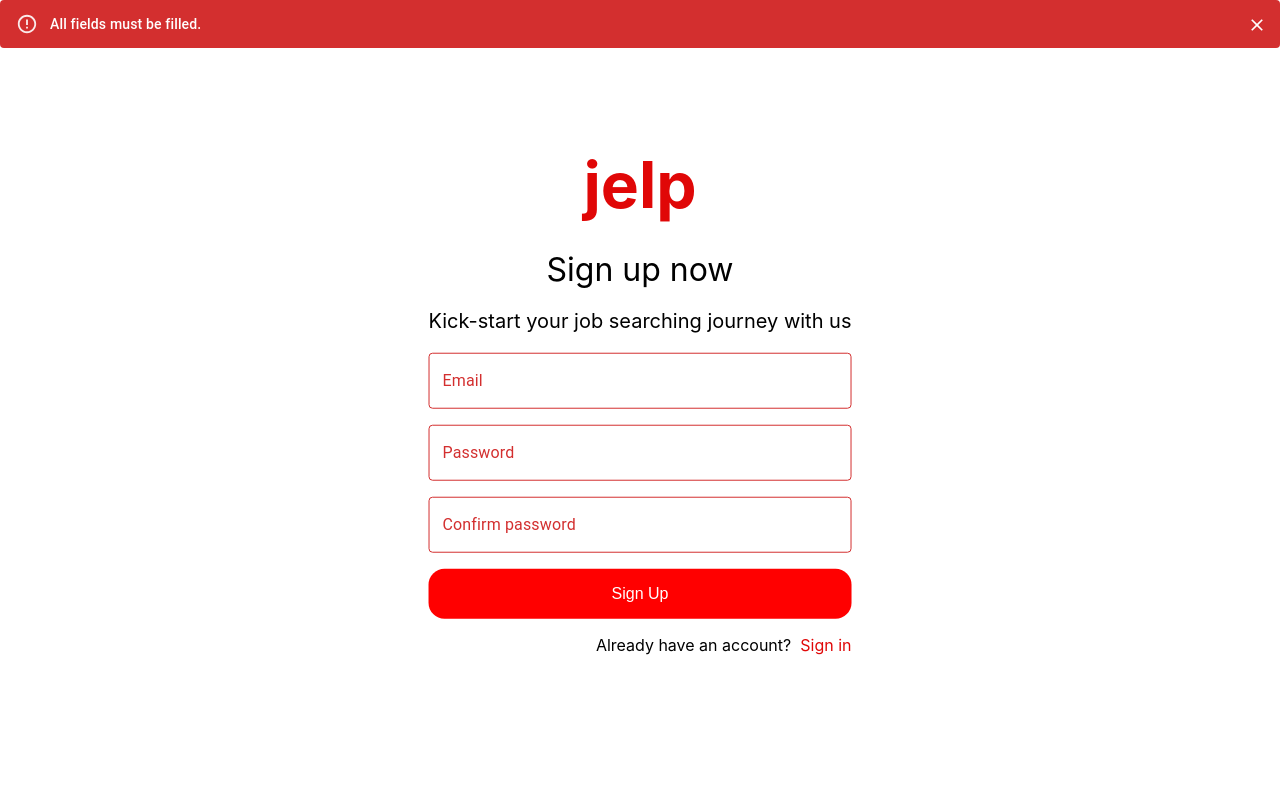
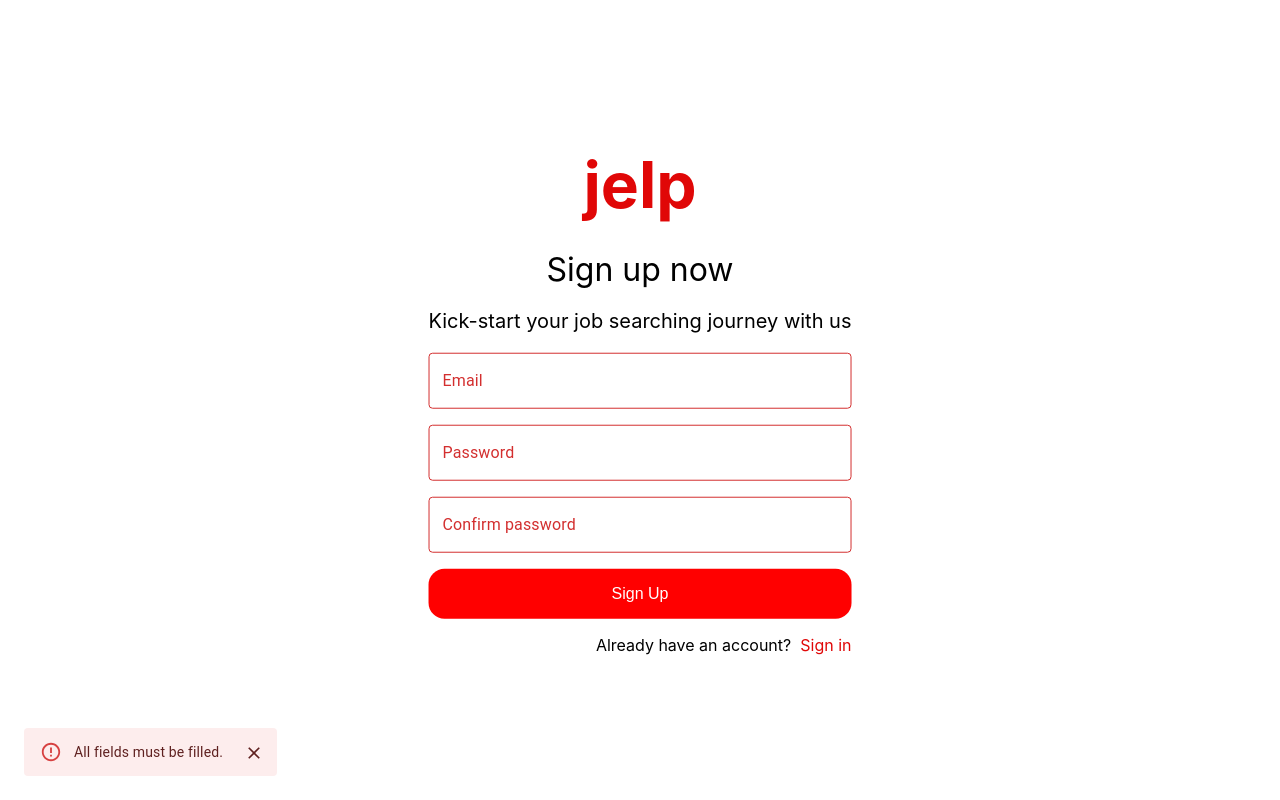
Before and after one commit to casio987/jelp, a React (Create React App) app in the folder client/: page /signup in a window 1280 px wide. Both pictures are taken after a click on the button "Sign Up". Built offline with nearby package versions, Linux system fonts and the light colour scheme.

Commit message:
feat(frontend): implement error popup component

```diff
--- /dev/null
+++ b/client/src/components/Popup/Popup.tsx
@@ -0,0 +1,18 @@
+import { Snackbar, Alert } from '@mui/material';
+
+type ErrorPopupProps = {
+  isOpen: boolean;
+  popupMessage: string;
+  type: "error" | "success";
+  handleClose: () => void;
+}
+
+const ErrorPopup = ({ isOpen, handleClose, popupMessage, type }: ErrorPopupProps) => {
+  return (
+    <Snackbar open={isOpen} autoHideDuration={5000} onClose={handleClose}>
+      <Alert onClose={handleClose} severity={type}>{popupMessage}</Alert>
+    </Snackbar>
+  );
+};
+
+export default ErrorPopup;
--- a/client/src/pages/LoginPage/LoginPage.tsx
+++ b/client/src/pages/LoginPage/LoginPage.tsx
@@ -1,8 +1,8 @@
-import { Alert } from "@mui/material";
 import { useState } from "react";
 import { useNavigate } from "react-router-dom";
 import { postLogin } from "../../api/auth";
-import { InputField, LoginPageContainer, LogoText, SubText, LoginButton, RedirectLink } from "./style";
+import ErrorPopup from "../../components/Popup/Popup";
+import { InputField, LoginPageContainer, LogoText, SubText, LoginButton, RedirectLink, MainContainer } from "./style";
 
 const LoginPage = () => {
   const navigate = useNavigate();
@@ -30,15 +30,14 @@ const LoginPage = () => {
   }
 
   return (
-    <>
-      {error !== ""
-        ? (
-          <Alert variant="filled" severity="error" onClose={() => setError("")}>
-            {error}
-          </Alert>
-        ) : null
-      }
-      <LoginPageContainer>
+    <LoginPageContainer>
+      <ErrorPopup
+        isOpen={error !== ""}
+        popupMessage={error}
+        handleClose={() => setError("")}
+        type="error"
+      />
+      <MainContainer>
         <LogoText onClick={() => navigate('/')}>jelp</LogoText>
         <SubText>
           Sign in to&nbsp;
@@ -56,8 +55,8 @@ const LoginPage = () => {
             Sign up
           </RedirectLink>
         </span>
-      </LoginPageContainer>
-    </>
+      </MainContainer>
+    </LoginPageContainer>
   );
 };
 
--- a/client/src/pages/LoginPage/style.ts
+++ b/client/src/pages/LoginPage/style.ts
@@ -3,18 +3,25 @@ import { styled } from "@mui/system";
 import { Palette } from "../../components/Palette";
 
 export const LoginPageContainer = styled('div')`
+  display: flex;
+  flex-direction: column;
+  align-items: center;
+  height: 100%;
+`;
+
+export const MainContainer = styled('div')`
+  display: flex;
+  flex-direction: column;
   position: absolute;
   top: 50%;
   left: 50%;
   transform: translate(-50%, -50%);
-  display: flex;
-  flex-direction: column;
-  align-items: center;
   text-align: center;
 
   > span {
     align-self: flex-end;
   }
+
 `;
 
 export const LogoText = styled('h1')`
--- a/client/src/pages/RateInterviewPage/RateInterviewPage.tsx
+++ b/client/src/pages/RateInterviewPage/RateInterviewPage.tsx
@@ -2,11 +2,12 @@ import { useState } from "react";
 import Footer from "../../components/Footer/Footer";
 import Header from "../../components/Header/Header";
 import { RateInterviewPageContainer, TopContainer, InputField, ContinueAndSubmitButton, BodyPageContainer } from "./style";
-import { Alert, Rating } from "@mui/material";
+import { Rating } from "@mui/material";
 import { Palette } from "../../components/Palette";
 import Switch from "../../components/Switch/Switch";
 import { postInterviewReview } from "../../api/interview";
 import { useNavigate } from "react-router-dom";
+import ErrorPopup from "../../components/Popup/Popup";
 
 type IPageState = "input" | "confirm";
 
@@ -36,7 +37,6 @@ const RateInterviewPage = () => {
         setPageState("confirm");
         setAlertMsg("");
       }
-      window.scrollTo({ top: 0, behavior: "smooth" });
     } else {
       try {
         const { status, data } = await postInterviewReview(
@@ -50,34 +50,28 @@ const RateInterviewPage = () => {
         if (status === 200) {
           setAlertType("success");
           setAlertMsg("Interview review successfully created. Redirecting you back to the home page.");
-          window.scrollTo({ top: 0, behavior: "smooth" });
           setTimeout(() => {
             navigate('/home');
           }, 5000)
         } else {
           setAlertType("error");
           setAlertMsg(data as string);
-          window.scrollTo({ top: 0, behavior: "smooth" });
         }
       } catch (err: any) {
-        console.log(err);
         setAlertType("error");
         setAlertMsg("A network error occurred.");
-        window.scrollTo({ top: 0, behavior: "smooth" });
       }
     }
   }
 
   return (
-    <>
-      {alertMsg !== ""
-        ? (
-          <Alert variant="filled" severity={alertType === "error" ? "error" : "success"} onClose={() => setAlertMsg("")}>
-            {alertMsg}
-          </Alert>
-        ) : null
-      }
     <RateInterviewPageContainer>
+      <ErrorPopup
+        isOpen={alertMsg !== ""}
+        popupMessage={alertMsg}
+        handleClose={() => setAlertMsg("")}
+        type={alertType}
+      />
       <Header />
       <BodyPageContainer style={ pageState === "confirm" ? { alignItems: "flex-start", padding: "0 5rem" }: undefined }>
         <TopContainer>
@@ -177,7 +171,6 @@ const RateInterviewPage = () => {
       </BodyPageContainer>
       <Footer />
     </RateInterviewPageContainer>
-    </>
   )
 };
 
--- a/client/src/pages/SignUpPage/SignUpPage.tsx
+++ b/client/src/pages/SignUpPage/SignUpPage.tsx
@@ -1,8 +1,8 @@
-import { Alert } from "@mui/material";
 import { useState } from "react";
 import { useNavigate } from "react-router-dom";
 import { postRegister } from "../../api/auth";
-import { SignUpPageContainer, LogoText, SubText, SubSubText, SignUpButton, RedirectLink, InputField} from "./style";
+import ErrorPopup from "../../components/Popup/Popup";
+import { SignUpPageContainer, LogoText, SubText, SubSubText, SignUpButton, RedirectLink, InputField, MainBody} from "./style";
 
 const SignUpPage = () => {
   const [email, setEmail] = useState<string>("");
@@ -35,15 +35,14 @@ const SignUpPage = () => {
   }
 
   return (
-    <>
-      {error !== ""
-        ? (
-          <Alert variant="filled" severity="error" onClose={() => setError("")}>
-            {error}
-          </Alert>
-        ) : null
-      }
-      <SignUpPageContainer>
+    <SignUpPageContainer>
+      <ErrorPopup
+        isOpen={error !== ""}
+        popupMessage={error}
+        handleClose={() => setError("")}
+        type="error"
+      />
+      <MainBody>
         <LogoText onClick={() => navigate('/')}>
           jelp
         </LogoText>
@@ -59,8 +58,8 @@ const SignUpPage = () => {
             Sign in
           </RedirectLink>
         </span>
-      </SignUpPageContainer>
-    </>
+      </MainBody>
+    </SignUpPageContainer>
   );
 };
 
--- a/client/src/pages/SignUpPage/style.ts
+++ b/client/src/pages/SignUpPage/style.ts
@@ -3,13 +3,18 @@ import { styled } from "@mui/system";
 import { Palette } from "../../components/Palette";
 
 export const SignUpPageContainer = styled('div')`
+  display: flex;
+  flex-direction: column;
+  align-items: center;
+`;
+
+export const MainBody = styled('div')`
+  display: flex;
+  flex-direction: column;
   position: absolute;
   top: 50%;
   left: 50%;
   transform: translate(-50%, -50%);
-  display: flex;
-  flex-direction: column;
-  align-items: center;
   text-align: center;
 
   > span {
```
Lines whose indentation alone changed are shown as unchanged.
